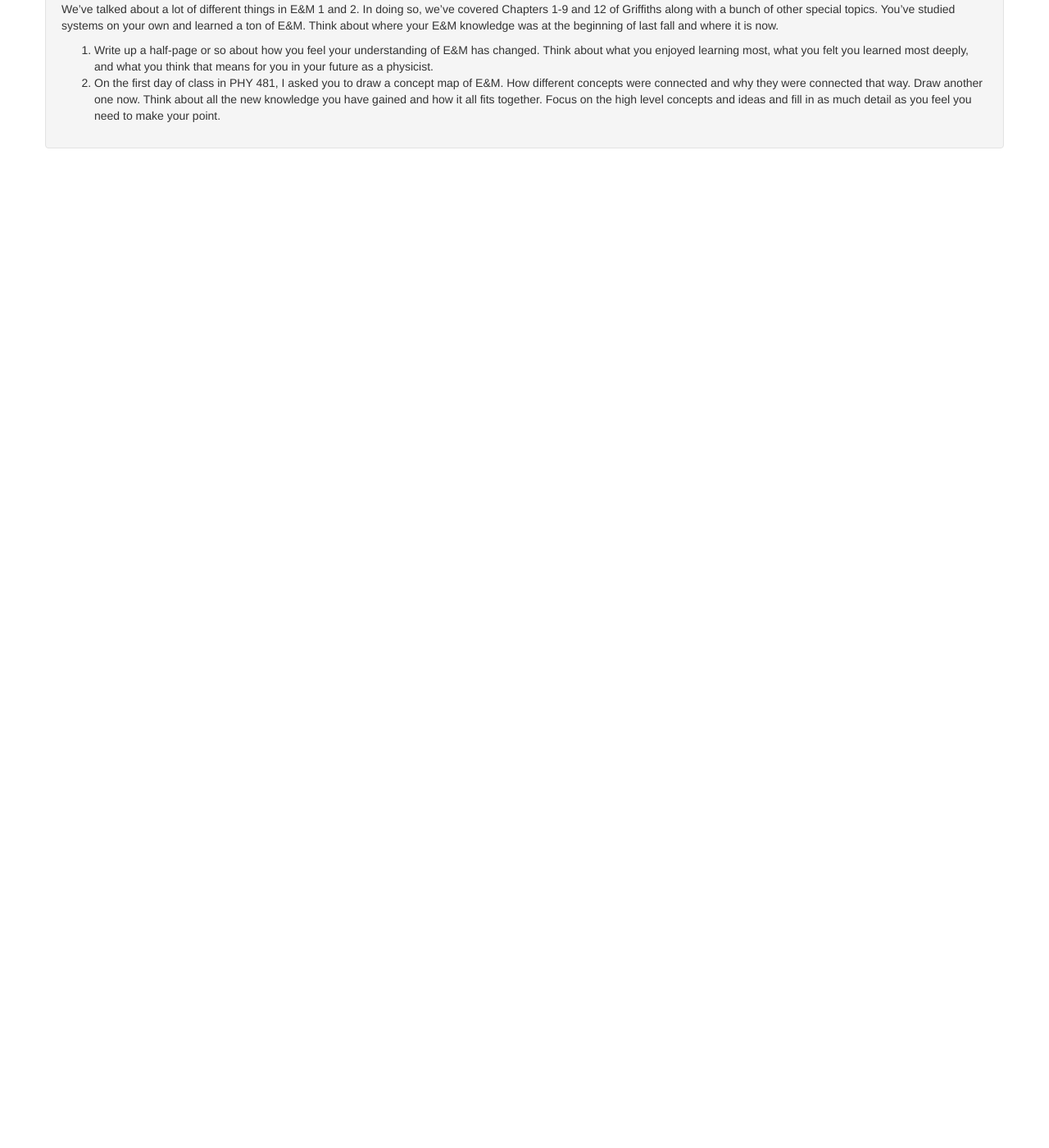
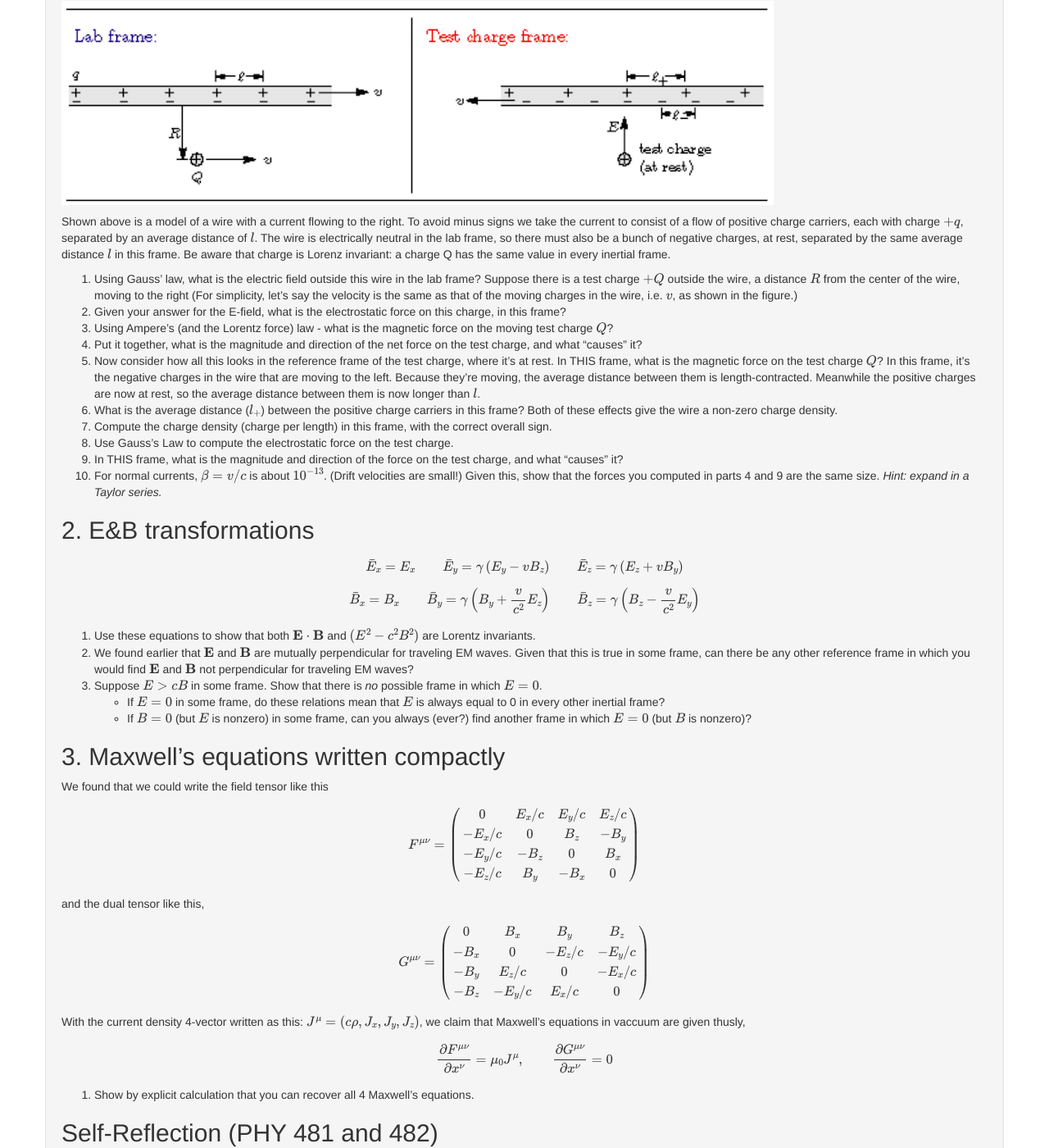
Before and after one commit to KSchram/phy482msu, a Jekyll site: the page built from assignments/homework14.md, in a window 1280 px wide and 1400 px high, scrolled down 214 px. Shown: the whole window at 82% size. Built offline with Jekyll 4.4.1, drawn with Linux system fonts in a browser that asks for light colours; formulas are drawn with MathJax 3; before the commit the page ends 900 px from its top, so only the background shows below that; some of the changed text lies outside the part shown.

Commit message:
updated HW 14

```diff
--- a/assignments/homework14.md
+++ b/assignments/homework14.md
@@ -4,8 +4,70 @@ use_math: true
 title: Homework 14 (Due. Apr 28)
 ---
 
+## 1. Magnetic field of a wire
 
-## Self-Reflect (PHY 481 and 482)
+![compare][compare]
+
+[compare]: ./images/hw14/charges_and_wire.png
+
+Shown above is a model of a wire with a current flowing to the right. To avoid minus signs we take the current to consist of a flow of positive charge carriers, each with charge $+q$, separated by an average distance of $l$. The wire is electrically neutral in the lab frame, so there must also be a bunch of negative charges, at rest, separated by the same average distance $l$ in this frame. Be aware that charge is Lorenz invariant: a charge Q has the same value in every inertial frame.
+
+1. Using Gauss' law, what is the electric field outside this wire in the lab frame? Suppose there is a test charge $+Q$ outside the wire, a distance $R$ from the center of the wire, moving to the right (For simplicity, let's say the velocity is the same as that of the moving charges in the wire, i.e. $v$, as shown in the figure.)
+2. Given your answer for the E-field, what is the electrostatic force on this charge, in this frame?
+3. Using Ampere's (and the Lorentz force) law - what is the magnetic force on the moving test charge $Q$?
+4. Put it together, what is the magnitude and direction of the net force on the test charge, and what "causes" it?
+5. Now consider how all this looks in the reference frame of the test charge, where it's at rest. In THIS frame, what is the magnetic force on the test charge $Q$? In this frame, it's the negative charges in the wire that are moving to the left. Because they're moving, the average distance between them is length-contracted. Meanwhile the positive charges are now at rest, so the average distance between them is now longer than $l$.
+6. What is the average distance ($l_+$) between the positive charge carriers in this frame? Both of these effects give the wire a non-zero charge density.
+7. Compute the charge density (charge per length) in this frame, with the correct overall sign.
+8. Use Gauss's Law to compute the electrostatic force on the test charge.
+9. In THIS frame, what is the magnitude and direction of the force on the test
+charge, and what "causes" it?
+10. For normal currents, $\beta = v/c$ is about $10^{−13}$. (Drift velocities are small!) Given this, show that the forces you computed in parts 4 and 9 are the same size. *Hint: expand in a Taylor series.*
+
+## 2. E&B transformations
+
+$$\bar{E}_{x} = E_{x} \qquad \bar{E}_y = \gamma\left(E_y-vB_z\right) \qquad \bar{E}_z = \gamma\left(E_z+vB_y\right)$$
+
+$$\bar{B}_{x} = B_{x} \qquad \bar{B}_y = \gamma\left(B_y+\dfrac{v}{c^2}E_z\right) \qquad \bar{B}_z = \gamma\left(B_z-\dfrac{v}{c^2}E_y\right)$$
+
+1. Use these equations to show that both $\mathbf{E}\cdot\mathbf{B}$ and $(E^2 − c^2 B^2)$ are Lorentz invariants.
+2. We found earlier that $\mathbf{E}$ and $\mathbf{B}$ are mutually perpendicular for traveling EM waves. Given that this is true in some frame, can there be any other reference frame in which you would find $\mathbf{E}$ and $\mathbf{B}$ not perpendicular for traveling EM waves?
+3. Suppose $E > cB$ in some frame. Show that there is *no* possible frame in which $E=0$.
+  - If $E = 0$ in some frame, do these relations mean that $E$ is always equal to 0 in every other inertial frame?
+  - If $B = 0$ (but $E$ is nonzero) in some frame, can you always (ever?) find another frame in which $E = 0$ (but $B$ is nonzero)?
+
+## 3. Maxwell's equations written compactly
+
+We found that we could write the field tensor like this
+
+$$F^{\mu\nu}=\left(
+\begin{array}{cccc}
+  0 & E_x/c & E_y/c & E_z/c\\
+  -E_x/c & 0 & B_z & -B_y\\
+  -E_y/c & -B_z & 0 & B_x\\
+  -E_z/c & B_y & -B_x & 0\\
+\end{array}
+\right)$$
+
+and the dual tensor like this,
+
+$$G^{\mu\nu}=\left(
+\begin{array}{cccc}
+  0 & B_x & B_y & B_z\\
+  -B_x & 0 & -E_z/c & -E_y/c\\
+  -B_y & E_z/c & 0 & -E_x/c\\
+  -B_z & -E_y/c & E_x/c & 0\\
+\end{array}
+\right)$$
+
+With the current density 4-vector written as this: $J^{\mu} = (c\rho,J_x,J_y,J_z)$, we claim that Maxwell's equations in vaccuum are given thusly,
+
+$$\dfrac{\partial F^{\mu\nu}}{\partial x^{\nu}} = \mu_0 J^{\mu}, \qquad \dfrac{\partial G^{\mu\nu}}{\partial x^{\nu}} = 0$$
+
+1. Show by explicit calculation that you can recover all 4 Maxwell's equations.
+
+
+## Self-Reflection (PHY 481 and 482)
 
 We've talked about a lot of different things in E&M 1 and 2. In doing so, we've covered Chapters 1-9 and 12 of Griffiths along with a bunch of other special topics. You've studied systems on your own and learned a ton of E&M. Think about where your E&M knowledge was at the beginning of last fall and where it is now.
 
```
Also changed, not shown: assignments/images/hw14/charges_and_wire.png (added), 1 other file.
